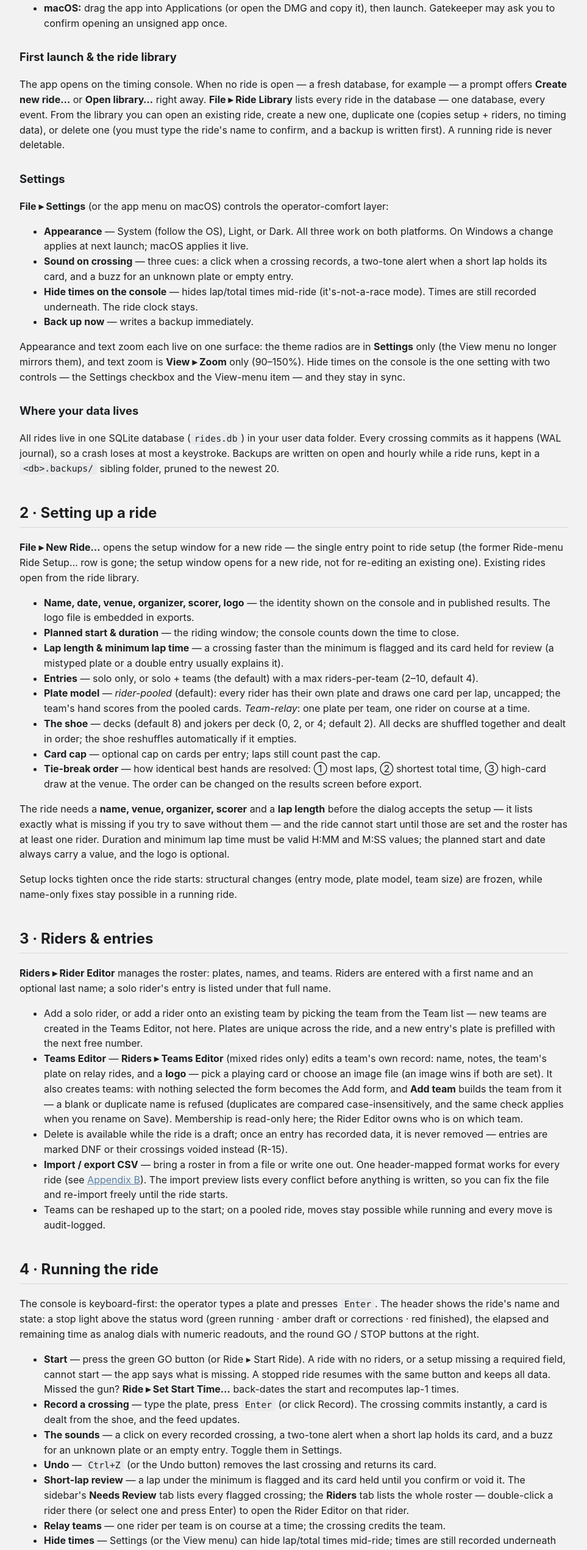
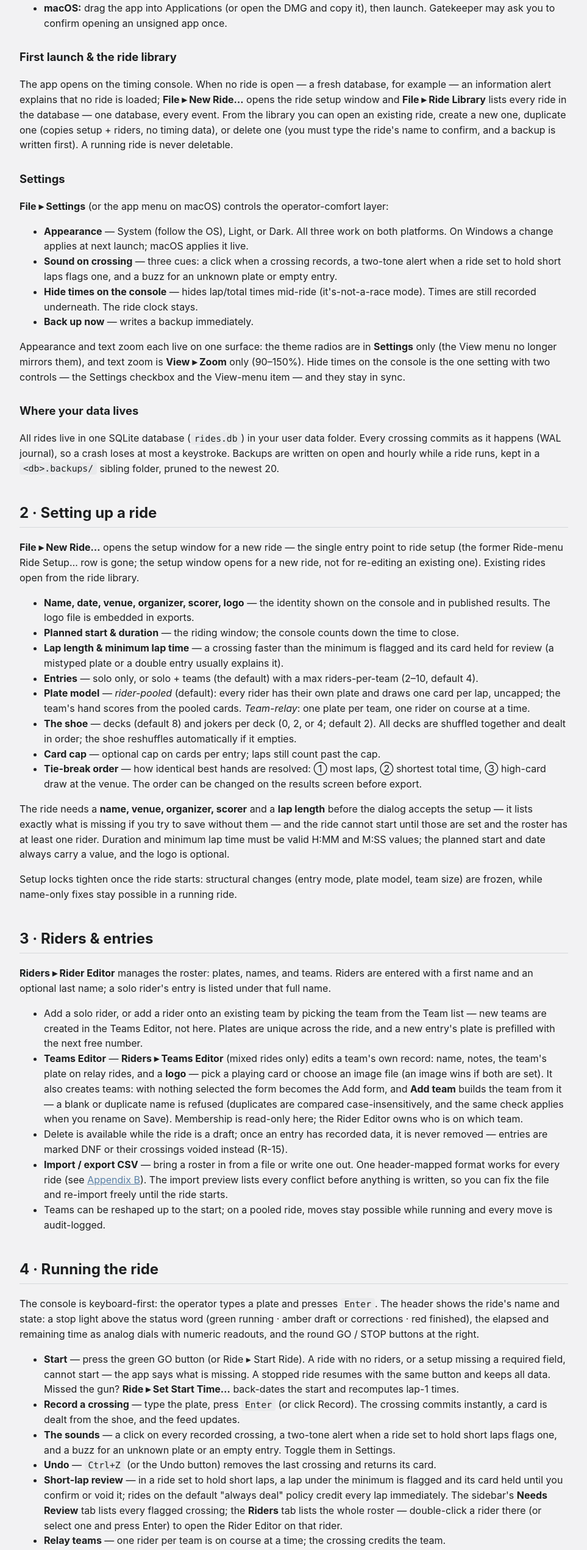
Before and after one commit to mbuckaway/rivercrossing, a website: page docs/user-guide.html in a window 1280 px wide. Shown: the part 1029-3570 px from the top of the page at 61% size, without its empty margins (158-1121 px from the left). Drawn offline with Linux system fonts and the light colour scheme.

Commit message:
docs: correct AGENTS.md registry figures and user-guide launch/hold-policy wording

```diff
--- a/docs/user-guide.html
+++ b/docs/user-guide.html
@@ -73,13 +73,13 @@
 </ul>
 
 <h3>First launch &amp; the ride library</h3>
-<p>The app opens on the timing console. When no ride is open — a fresh database, for example — a prompt offers <strong>Create new ride…</strong> or <strong>Open library…</strong> right away. <strong>File ▸ Ride Library</strong> lists every ride in the database — one database, every event. From the library you can open an existing ride, create a new one, duplicate one (copies setup + riders, no timing data), or delete one (you must type the ride's name to confirm, and a backup is written first). A running ride is never deletable.</p>
+<p>The app opens on the timing console. When no ride is open — a fresh database, for example — an information alert explains that no ride is loaded; <strong>File ▸ New Ride…</strong> opens the ride setup window and <strong>File ▸ Ride Library</strong> lists every ride in the database — one database, every event. From the library you can open an existing ride, create a new one, duplicate one (copies setup + riders, no timing data), or delete one (you must type the ride's name to confirm, and a backup is written first). A running ride is never deletable.</p>
 
 <h3 id="settings">Settings</h3>
 <p><strong>File ▸ Settings</strong> (or the app menu on macOS) controls the operator-comfort layer:</p>
 <ul>
   <li><strong>Appearance</strong> — System (follow the OS), Light, or Dark. All three work on both platforms. On Windows a change applies at next launch; macOS applies it live.</li>
-  <li><strong>Sound on crossing</strong> — three cues: a click when a crossing records, a two-tone alert when a short lap holds its card, and a buzz for an unknown plate or empty entry.</li>
+  <li><strong>Sound on crossing</strong> — three cues: a click when a crossing records, a two-tone alert when a ride set to hold short laps flags one, and a buzz for an unknown plate or empty entry.</li>
   <li><strong>Hide times on the console</strong> — hides lap/total times mid-ride (it's-not-a-race mode). Times are still recorded underneath. The ride clock stays.</li>
   <li><strong>Back up now</strong> — writes a backup immediately.</li>
 </ul>
@@ -125,9 +125,9 @@
 <ul>
   <li><strong>Start</strong> — press the green GO button (or Ride ▸ Start Ride). A ride with no riders, or a setup missing a required field, cannot start — the app says what is missing. A stopped ride resumes with the same button and keeps all data. Missed the gun? <strong>Ride ▸ Set Start Time…</strong> back-dates the start and recomputes lap-1 times.</li>
   <li><strong>Record a crossing</strong> — type the plate, press <kbd>Enter</kbd> (or click Record). The crossing commits instantly, a card is dealt from the shoe, and the feed updates.</li>
-  <li><strong>The sounds</strong> — a click on every recorded crossing, a two-tone alert when a short lap holds its card, and a buzz for an unknown plate or an empty entry. Toggle them in Settings.</li>
+  <li><strong>The sounds</strong> — a click on every recorded crossing, a two-tone alert when a ride set to hold short laps flags one, and a buzz for an unknown plate or an empty entry. Toggle them in Settings.</li>
   <li><strong>Undo</strong> — <kbd>Ctrl+Z</kbd> (or the Undo button) removes the last crossing and returns its card.</li>
-  <li><strong>Short-lap review</strong> — a lap under the minimum is flagged and its card held until you confirm or void it. The sidebar's <strong>Needs Review</strong> tab lists every flagged crossing; the <strong>Riders</strong> tab lists the whole roster — double-click a rider there (or select one and press Enter) to open the Rider Editor on that rider.</li>
+  <li><strong>Short-lap review</strong> — in a ride set to hold short laps, a lap under the minimum is flagged and its card held until you confirm or void it; rides on the default "always deal" policy credit every lap immediately. The sidebar's <strong>Needs Review</strong> tab lists every flagged crossing; the <strong>Riders</strong> tab lists the whole roster — double-click a rider there (or select one and press Enter) to open the Rider Editor on that rider.</li>
   <li><strong>Relay teams</strong> — one rider per team is on course at a time; the crossing credits the team.</li>
   <li><strong>Hide times</strong> — Settings (or the View menu) can hide lap/total times mid-ride; times are still recorded underneath and the ride clock stays visible.</li>
 </ul>
```
Also changed, not shown: AGENTS.md (+2 -2 lines).
